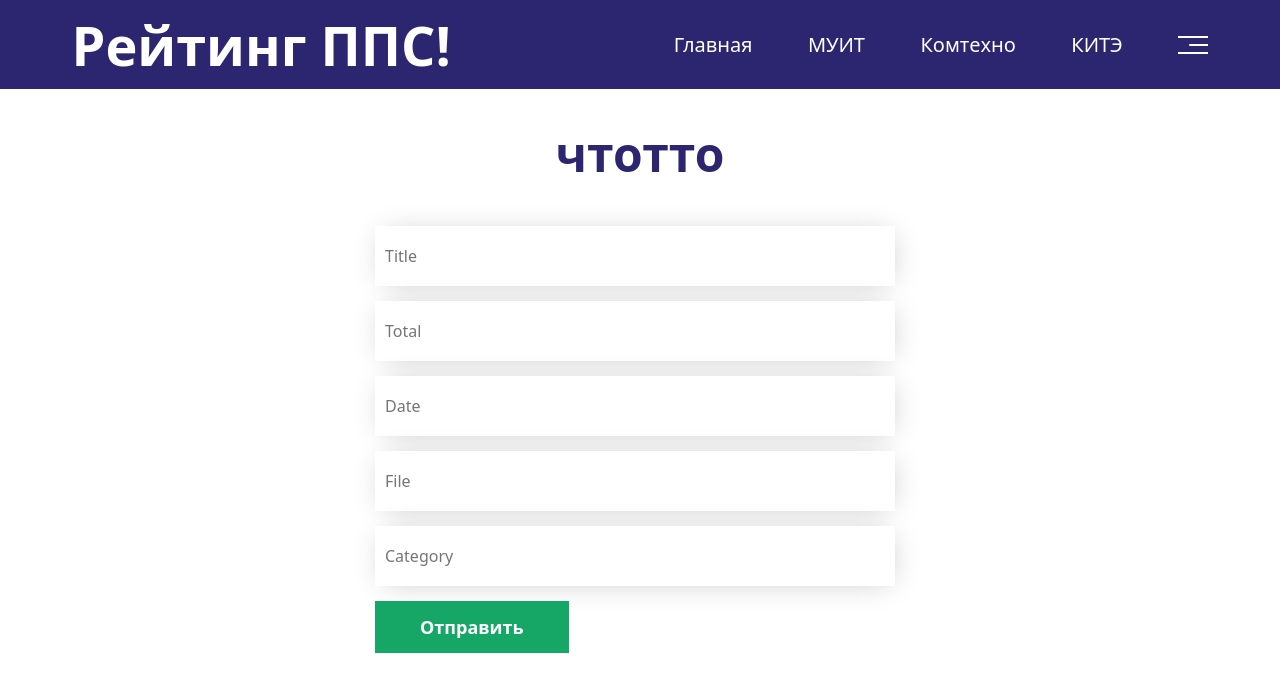
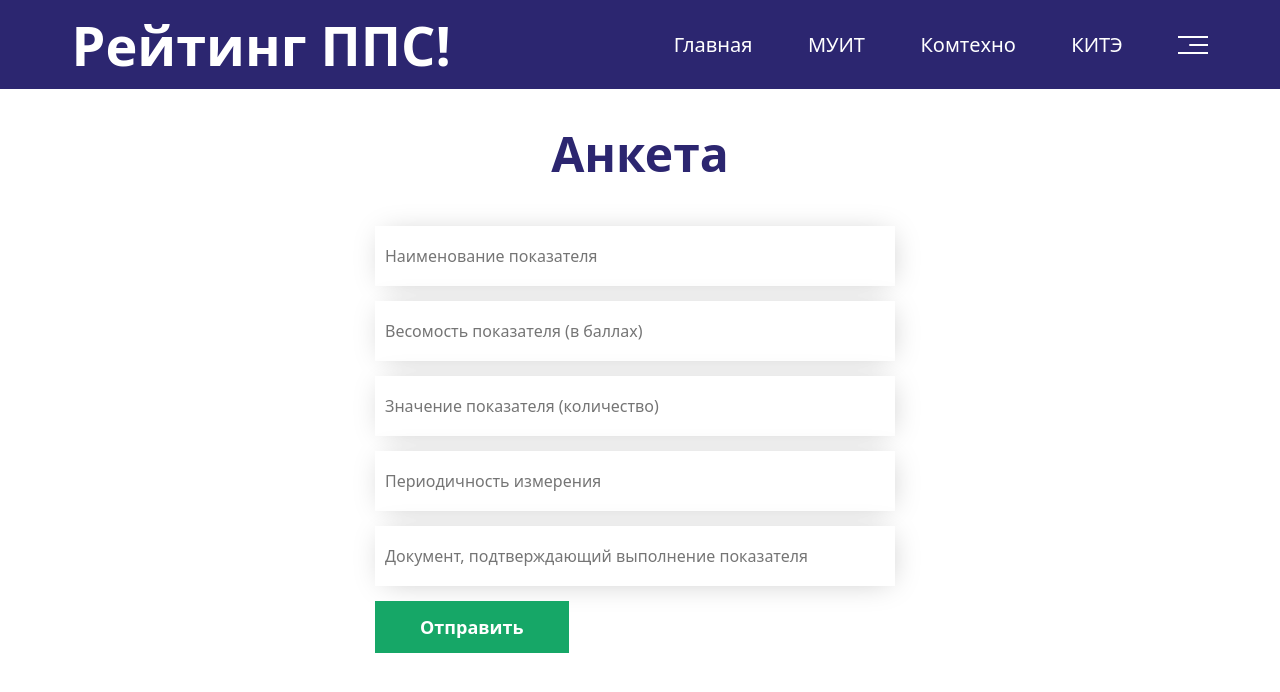
Before and after one commit to MFQ7aq/For_College-, a React (Vite) app: page /AuthorizationPPS in a window 1280 px wide. Shown: the top 692 px of the page. Built offline with nearby package versions, Linux system fonts and the light colour scheme.

Commit message:
21.02 Push

```diff
--- a/src/components/NavBar.jsx
+++ b/src/components/NavBar.jsx
@@ -16,7 +16,7 @@ const NavBar = () => {
               <ul className="menu__box">
                 <li><Link to="/LPPS" className="menu__item">Список ППС</Link></li>
                 <li><Link to="/Authorization" className="menu__item">Авторизация</Link></li>
-                <li><Link to="/AuthorizationPPS" className='menu__item'>Авторизация ППС</Link></li>
+                <li><Link to="/AuthorizationPPS" className='menu__item'>Анкета ППС</Link></li>
                 <li><Link to="/Questionnaire" className="menu__item">Анкета институтов</Link></li>
                 <li><Link to="/private_office" className="menu__item">Личный кабинет</Link></li>
               </ul>
--- a/src/css/App.css
+++ b/src/css/App.css
@@ -1,6 +1,16 @@
 * {
   margin: 0;
   padding: 0;
+}
+input[type="number"]::-webkit-outer-spin-button,
+input[type="number"]::-webkit-inner-spin-button {
+    -webkit-appearance: none;
+}
+input[type='number'],
+input[type="number"]:hover,
+input[type="number"]:focus {
+    appearance: none;
+    -moz-appearance: textfield;
 }
 #root {
   background-color: #fff;
--- a/src/css/Educational.css
+++ b/src/css/Educational.css
@@ -173,6 +173,17 @@
   color: #2C2670;
   margin-top: 15px;
 }
+.trued {
+  padding: 14px 20px;
+  display: flex;
+  background-color: #16A767;
+  color: white;
+  align-items: center;
+  justify-content: center;
+}
+.white {
+  color: white;
+}
 .input__text {
   color: #2C2670;
   font-size: 22px;
@@ -204,7 +215,7 @@
 }
 .auth__btn {
   margin-top: 15px;
-  width: 100%;
+  width: 98%;
   display: flex;
   justify-content: space-between;
 }
--- a/src/pages/home/AuthorizationPPS.jsx
+++ b/src/pages/home/AuthorizationPPS.jsx
@@ -1,6 +1,6 @@
-import { useState } from "react";
+import { useState, useCallback } from "react";
 import axios from "axios";
-import NavBar from "../../components/NavBar"
+import NavBar from "../../components/NavBar";
 
 function AuthorizationPPS() {
   const [title, setTitle] = useState("");
@@ -8,8 +8,9 @@ function AuthorizationPPS() {
   const [date, setDate] = useState("");
   const [file, setFile] = useState("");
   const [category, setCategory] = useState("");
+  const [isSubmitted, setIsSubmitted] = useState(false);
 
-  const handleSubmit = (e) => {
+  const handleSubmit = useCallback((e) => {
     e.preventDefault();
     axios.post('http://localhost:8092/pps/awards', {
       "title": title,
@@ -20,13 +21,13 @@ function AuthorizationPPS() {
     })
     .then(function (response) {
       if (response.status === 200 || response.status === 201 || response.status === 204) {
-        console.log("Запрос Отправлен");
+        setIsSubmitted(true);
       }
     })
     .catch(function (error) {
       console.log(error);
     });
-}
+  }, [title, total, date, file, category]);
 
   return (
     <div className="сontents">
@@ -34,22 +35,23 @@ function AuthorizationPPS() {
         <NavBar/>
       </div>
       <div className="main">
-        <div className="title__contain"><h2 className="Edu__text-L center">чтотто</h2></div>
+        <div className="title__contain"><h2 className="Edu__text-L center">Анкета</h2></div>
         <div className="auth__contain">
           <form onSubmit={handleSubmit}>
-            <input type="text" className="auth__input Montherat" value={title} onChange={e => setTitle(e.target.value)} placeholder="Title" />
-            <input type="number" className="auth__input Montherat" value={total} onChange={e => setTotal(e.target.value)} placeholder="Total" />
-            <input type="number" className="auth__input Montherat" value={date} onChange={e => setDate(e.target.value)} placeholder="Date" />
-            <input type="text" className="auth__input Montherat" value={file} onChange={e => setFile(e.target.value)} placeholder="File" />
-            <input type="text" className="auth__input Montherat" value={category} onChange={e => setCategory(e.target.value)} placeholder="Category" />
+            <input type="text" className="auth__input Montherat" value={title} onChange={e => setTitle(e.target.value)} placeholder="Наименование показателя" />
+            <input type="number" className="auth__input Montherat" value={total} onChange={e => setTotal(e.target.value)} placeholder="Весомость показателя (в баллах)" />
+            <input type="number" className="auth__input Montherat" value={date} onChange={e => setDate(e.target.value)} placeholder="Значение показателя (количество)" />
+            <input type="text" className="auth__input Montherat" value={file} onChange={e => setFile(e.target.value)} placeholder="Периодичность измерения" />
+            <input type="text" className="auth__input Montherat" value={category} onChange={e => setCategory(e.target.value)} placeholder="Документ, подтверждающий выполнение показателя" />
+            <div className="auth__btn">
+              <button onClick={handleSubmit} className="bnt__log Edu__text-S">Отправить</button>
+              {isSubmitted && <div className="trued"><p className="Edu__text-S white">Отправлено</p></div>}
+            </div>
           </form>
-          <div className="auth__btn">
-          <button onClick={handleSubmit} className="bnt__log Edu__text-S">Отправить</button>
-          </div>
         </div>
       </div>
     </div>
-  )
+  );
 }
 
-export default AuthorizationPPS
+export default AuthorizationPPS;
```
